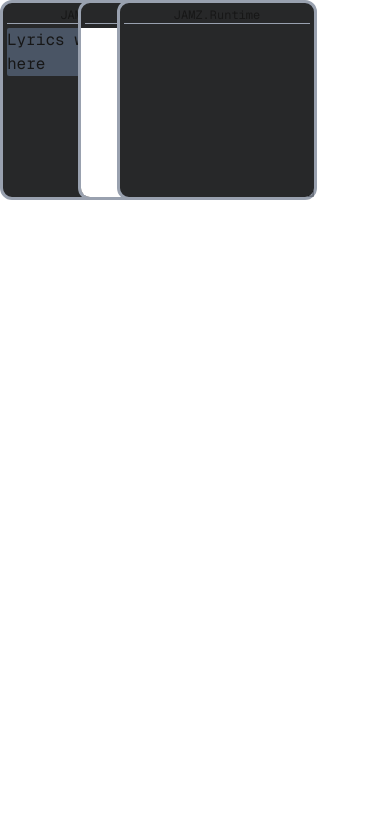
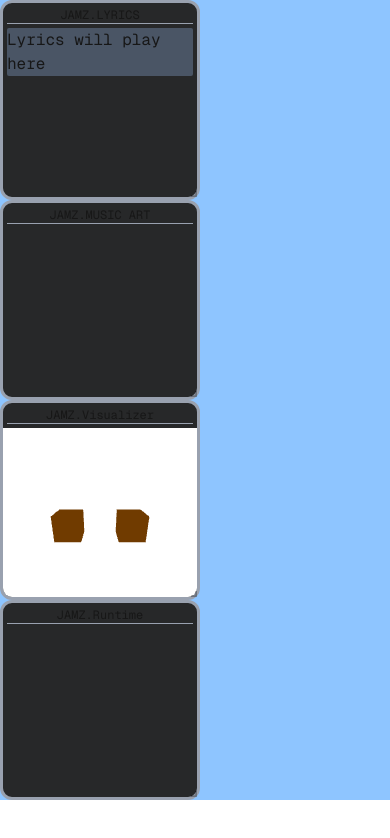
Before and after one commit to daydre4mX/spotify90s, a Next.js app: page / in a window 390 px wide. Shown: the top 838 px of the page. Built offline with nearby package versions, Linux system fonts and the light colour scheme.

Commit message:
update albumart label and adjust layout for improved responsiveness

```diff
--- a/src/app/components/albumart/albumart.tsx
+++ b/src/app/components/albumart/albumart.tsx
@@ -22,7 +22,7 @@ export default function Albumart() {
         >
           <div className="bg-default-gray w-full h-full rounded-xl border-3 border-gray-400">
           <p className='m-1 text-center font-mono text-xs border-b border-gray-400'>
-              JAMZ.MUSIC IMAGE
+              JAMZ.MUSIC ART
             </p>
           </div>
         </ResizableBox>
--- a/src/app/page.tsx
+++ b/src/app/page.tsx
@@ -14,7 +14,7 @@ export default function Home() {
   const nodeRef = React.useRef(null);
 
   return (
-    <div className="display-flex grid grid-cols-10">
+    <div className="bg-blue-300 display-flex grid grid-cols-1">
       <Draggable nodeRef={nodeRef} cancel=".react-resizable-handle">
         <div ref={nodeRef} className="z-2">
           <Lyrics />
```
